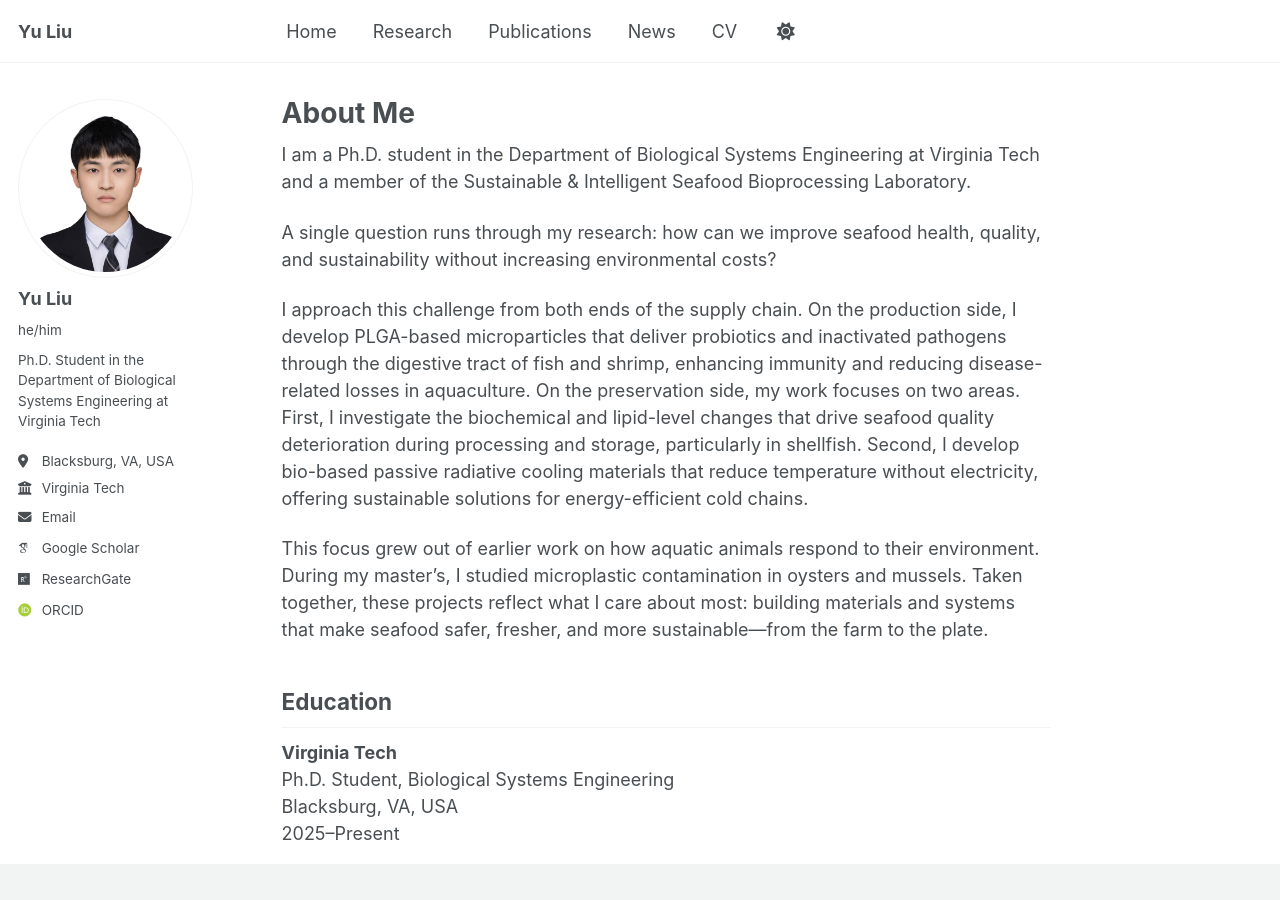
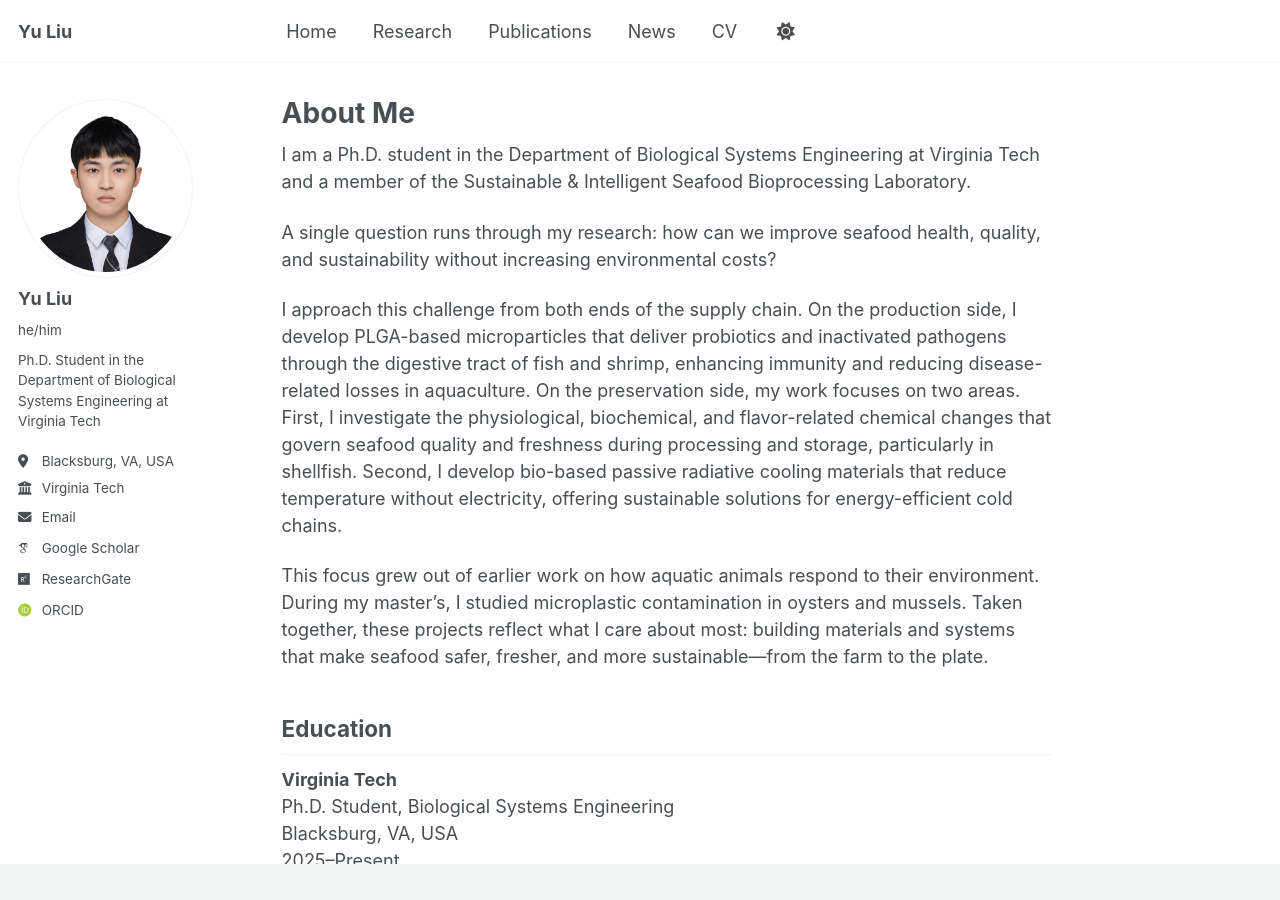
Before and after one commit to yuliu0322/yuliu0322.github.io, a Jekyll site: the page built from _pages/about.md, in a window 1280 px wide and 900 px high. Built offline with Jekyll 4.4.1, drawn with Linux system fonts in a browser that asks for light colours; some web fonts are replaced; a script bundle is joined from its source files by our own code; library files that are not in the unit come from our copies.

Commit message:
Update about.md

```diff
--- a/_pages/about.md
+++ b/_pages/about.md
@@ -11,7 +11,7 @@ I am a Ph.D. student in the Department of Biological Systems Engineering at Virg
 
 A single question runs through my research: how can we improve seafood health, quality, and sustainability without increasing environmental costs?
 
-I approach this challenge from both ends of the supply chain. On the production side, I develop PLGA-based microparticles that deliver probiotics and inactivated pathogens through the digestive tract of fish and shrimp, enhancing immunity and reducing disease-related losses in aquaculture. On the preservation side, my work focuses on two areas. First, I investigate the biochemical and lipid-level changes that drive seafood quality deterioration during processing and storage, particularly in shellfish. Second, I develop bio-based passive radiative cooling materials that reduce temperature without electricity, offering sustainable solutions for energy-efficient cold chains.
+I approach this challenge from both ends of the supply chain. On the production side, I develop PLGA-based microparticles that deliver probiotics and inactivated pathogens through the digestive tract of fish and shrimp, enhancing immunity and reducing disease-related losses in aquaculture. On the preservation side, my work focuses on two areas. First, I investigate the physiological, biochemical, and flavor-related chemical changes that govern seafood quality and freshness during processing and storage, particularly in shellfish. Second, I develop bio-based passive radiative cooling materials that reduce temperature without electricity, offering sustainable solutions for energy-efficient cold chains.
 
 This focus grew out of earlier work on how aquatic animals respond to their environment. During my master's, I studied microplastic contamination in oysters and mussels. Taken together, these projects reflect what I care about most: building materials and systems that make seafood safer, fresher, and more sustainable—from the farm to the plate.
 
```
